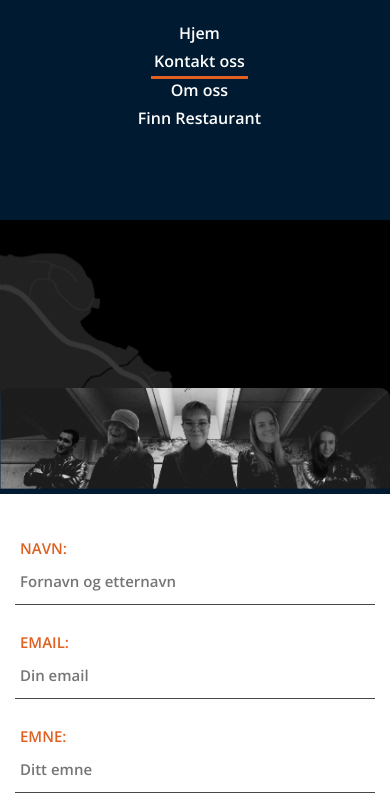
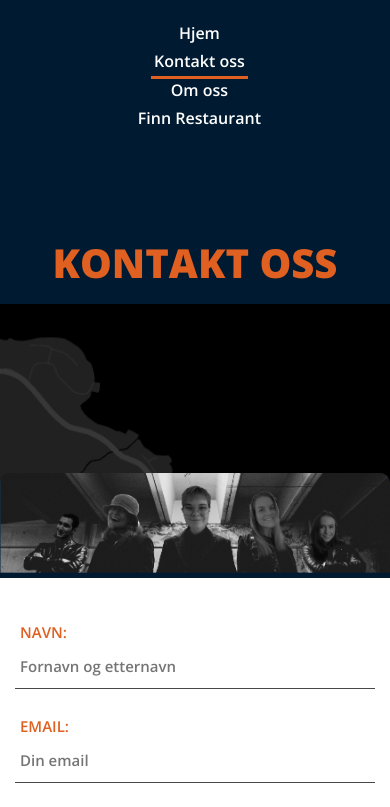
Before and after one commit to Adelved/Adelved.github.io, a plain HTML site: page contact.html in a window 390 px wide. Shown: the top 807 px of the page. Drawn offline with nearby package versions, Linux system fonts and the light colour scheme.

Commit message:
fixed contact Text

```diff
--- a/styles.css
+++ b/styles.css
@@ -1086,8 +1086,9 @@ textarea.input1 {
 }
 
 @media only screen and (max-width: 768px) {
-  .contactUs {
-    display: none;
+  .contactUs{
+    background-image: none;
+    min-height: 10%;
   }
 
   .containerForm {
@@ -1098,6 +1099,6 @@ textarea.input1 {
 
   .contactText {
     top: unset;
-    font-size: 2.5em;
+    font-size:  2.5em;
   }
 }
```
